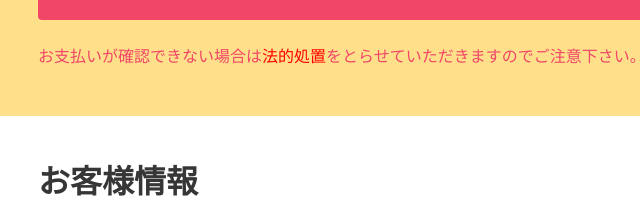
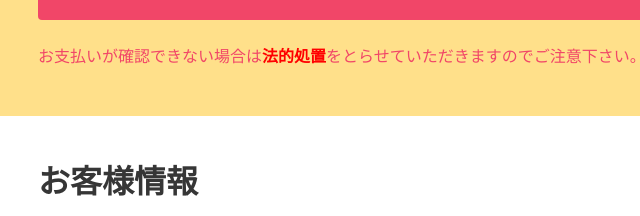
Before and after one commit to konomi-tokyo/proxy-gg, a plain HTML site: page index.html in a window 1280 px wide. Shown: the part 382-598 px from the top of the page, 26-666 px from the left. Drawn offline with nearby package versions, Linux system fonts and the light colour scheme; a script that the page names is missing.

Commit message:
Update index.html

```diff
--- a/index.html
+++ b/index.html
@@ -29,7 +29,7 @@
             </p>
             <progress class="progress" max="100"></progress>
           </div>
-          <p class="has-text-danger">お支払いが確認できない場合は<font color="#ff0000">法的処置</font>をとらせていただきますのでご注意下さい。</p>
+          <p class="has-text-danger">お支払いが確認できない場合は<font color="#ff0000"><strong>法的処置</strong></font>をとらせていただきますのでご注意下さい。</p>
         </div>
       </div>
     </section>
```
